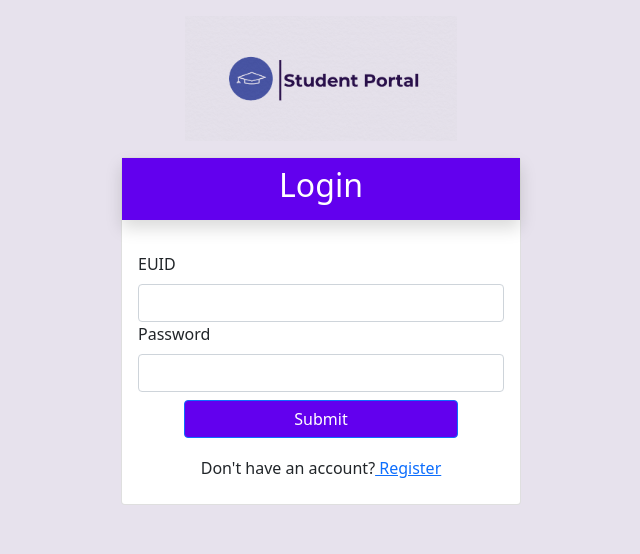
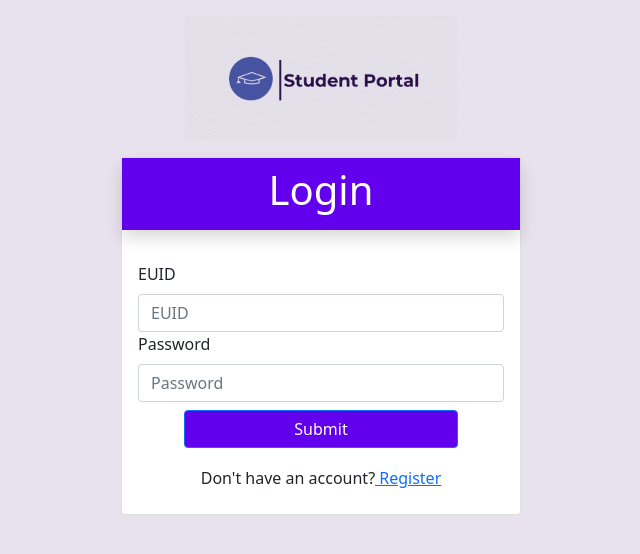
Before and after one commit to asmaakhaloua17/studentportal, a React (Create React App) app: page /#/ in a window 1280 px wide. Shown: the top 554 px of the page, without its empty margins (319-959 px from the left). Built offline with nearby package versions, Linux system fonts and the light colour scheme.

Commit message:
fixed accessibilty issues for login page

```diff
--- a/src/components/Login.js
+++ b/src/components/Login.js
@@ -73,6 +73,7 @@ export default function LogIn() {
   return (
 
     <>
+    <noscript>Javascript must be enabled to run this app</noscript>
     {}
       <Container className="d-flex align-item-center justify-content-center">
         <div className="w-100" style={{ maxWidth: "400px" }}>
@@ -85,7 +86,7 @@ export default function LogIn() {
           <Card className="login">
             <Card.Body>
               <div class="shadow p-2 mb-3 bg-primary text-center text-white">
-                <h2>Login</h2>
+                <h1>Login</h1>
               </div>
               <div className="body">
                 <Form.Group id="euid">
@@ -93,6 +94,7 @@ export default function LogIn() {
                   <Form.Control
                     type="text"
                     required
+                    placeholder="EUID"
                     onChange={(e) => {
                       setuEuid(e.target.value);
                       clearErrorMessage();
@@ -105,6 +107,7 @@ export default function LogIn() {
                   <Form.Control
                     type="password"
                     required
+                    placeholder="Password"
                     onChange={(e) => {
                       setuPassword(e.target.value);
                       clearErrorMessage();
```
